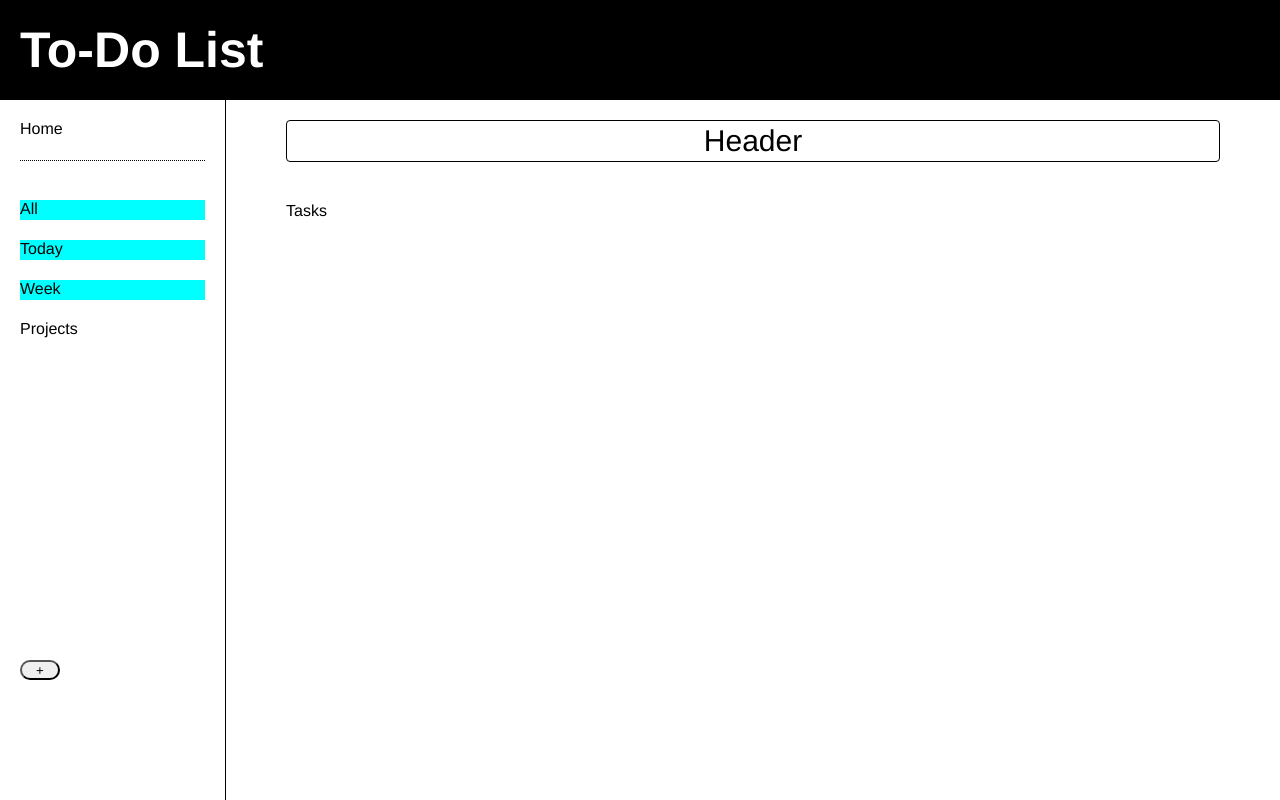
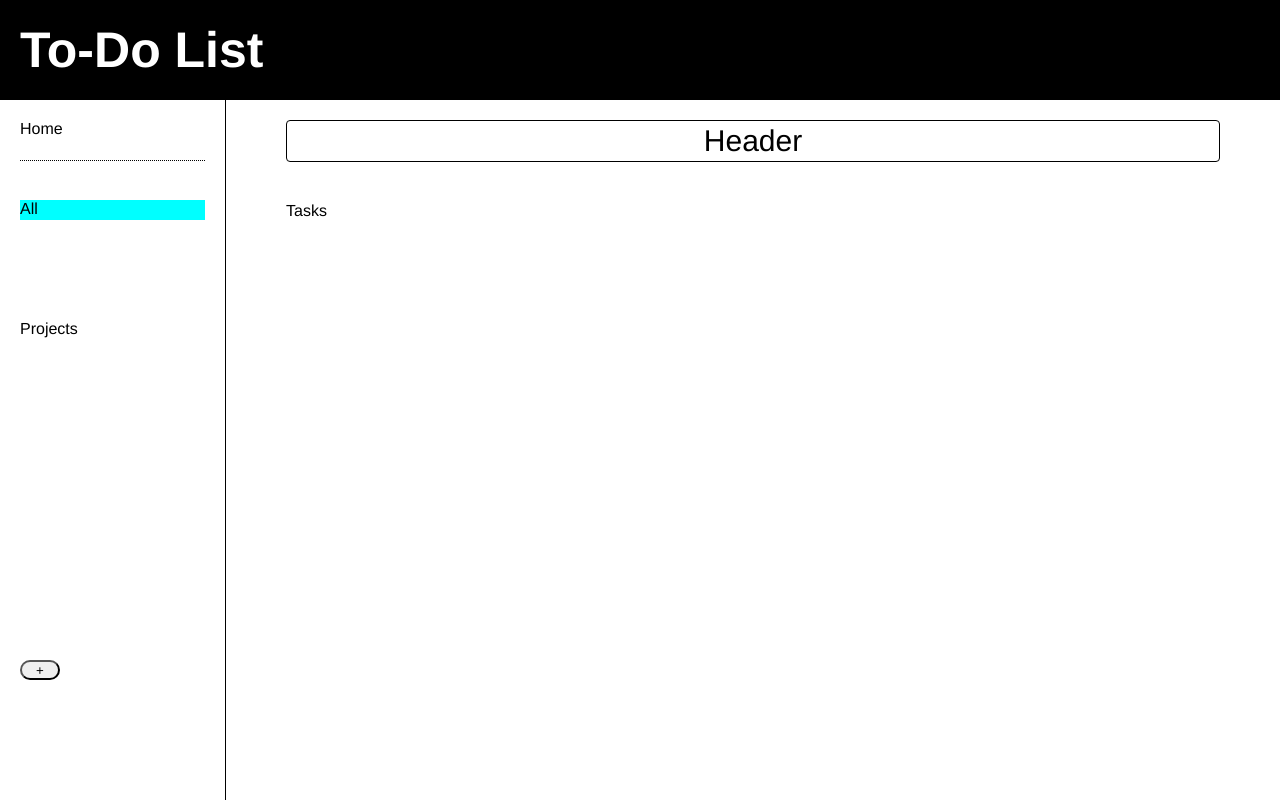
Before and after one commit to sycodes95/to-do-list, a website built with webpack: page dist/index.html in a window 1280 px wide. Built offline with nearby package versions, Linux system fonts and the light colour scheme.

Commit message:
Initial dist subtree commit

```diff
--- a/dist/index.html
+++ b/dist/index.html
@@ -17,8 +17,7 @@
             Home
             <div class="homeBorder"></div>
             <div class="allTasks">All</div>
-            <div class="todayTasks">Today</div>
-            <div class="weekTasks">Week</div>
+
 
         </div>
 
```
